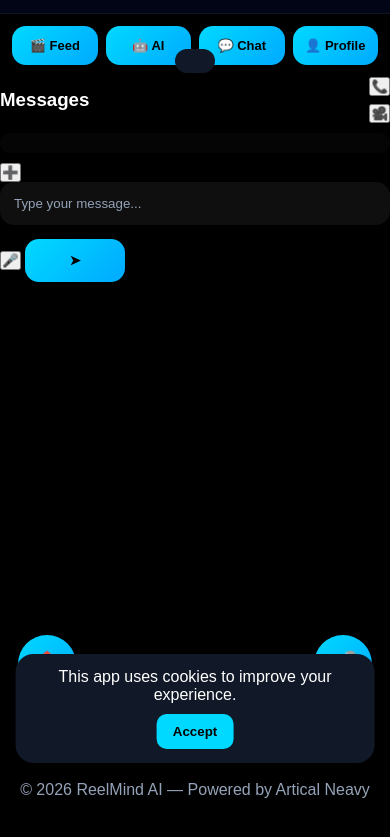
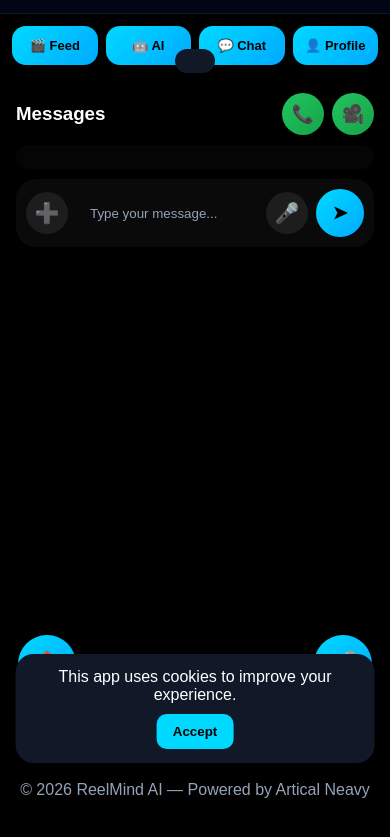
Before and after one commit to neavyartical/ReelMind-Ai, a plain HTML site: page index.html in a window 390 px wide. Both pictures are taken after a click on the button "💬 Chat". Shown: the part 61-898 px from the top of the page. Drawn offline with Linux system fonts and the light colour scheme.

Commit message:
style.css

```diff
--- a/style.css
+++ b/style.css
@@ -37,6 +37,8 @@ body{
 .welcome-card p{
   color:#cbd5e1;
   max-width:420px;
+  padding:0 20px;
+  line-height:1.6;
 }
 
 /* =========================
@@ -84,8 +86,8 @@ body{
   height:22px;
   border-radius:50%;
   display:flex;
+  justify-content:center;
   align-items:center;
-  justify-content:center;
   font-size:12px;
   font-weight:bold;
 }
@@ -207,7 +209,7 @@ select{
 }
 
 textarea{
-  min-height:140px;
+  min-height:120px;
   resize:none;
 }
 
@@ -216,39 +218,44 @@ input::placeholder{
   color:#94a3b8;
 }
 
+select option{
+  color:#000;
+}
+
 /* =========================
    BUTTONS
 ========================= */
 .action,
 .send-btn,
-.call-btn,
 .download-btn{
   border:none;
   padding:14px;
   border-radius:14px;
   cursor:pointer;
   font-weight:bold;
-}
-
-.action,
-.send-btn,
-.download-btn{
   background:linear-gradient(135deg,#00d9ff,#00aaff);
   color:#000;
 }
 
-.call-btn{
+.mini-call{
+  border:none;
+  width:42px;
+  height:42px;
+  border-radius:50%;
+  cursor:pointer;
+  font-size:18px;
   background:linear-gradient(135deg,#22c55e,#16a34a);
   color:#fff;
 }
 
 /* =========================
-   CHAT - WHATSAPP STYLE
+   CHAT SCREEN
 ========================= */
-#messages{
+.chat-screen{
   display:flex;
   flex-direction:column;
-  height:calc(100vh - 190px);
+  height:calc(100vh - 180px);
+  padding:16px;
 }
 
 .chat-header{
@@ -263,17 +270,12 @@ input::placeholder{
   gap:8px;
 }
 
-.chat-actions .call-btn{
-  width:auto;
-  padding:10px 14px;
-}
-
 .message-list{
   flex:1;
   overflow-y:auto;
-  padding:10px;
+  padding:12px;
+  border-radius:20px;
   background:rgba(255,255,255,.02);
-  border-radius:20px;
   margin-bottom:10px;
 }
 
@@ -283,6 +285,7 @@ input::placeholder{
   margin-bottom:10px;
   max-width:78%;
   word-wrap:break-word;
+  font-size:14px;
 }
 
 .message.sent{
@@ -295,22 +298,40 @@ input::placeholder{
   background:rgba(255,255,255,.08);
 }
 
-.chat-box{
+.chat-input-bar{
   display:flex;
-  gap:10px;
+  align-items:center;
+  gap:8px;
+  padding:10px;
+  border-radius:20px;
+  background:rgba(255,255,255,.04);
   position:sticky;
   bottom:0;
-  background:#0f172a;
-  padding-top:10px;
 }
 
-.chat-box input{
+.chat-input-bar input{
   flex:1;
   margin:0;
+  background:transparent;
+}
+
+.chat-icon{
+  width:42px;
+  height:42px;
+  border:none;
+  border-radius:50%;
+  background:rgba(255,255,255,.08);
+  color:#fff;
+  font-size:20px;
+  cursor:pointer;
 }
 
 .send-btn{
-  width:100px;
+  width:48px;
+  height:48px;
+  border-radius:50%;
+  padding:0;
+  font-size:18px;
 }
 
 /* =========================
@@ -339,13 +360,13 @@ input::placeholder{
   bottom:90px;
 }
 
+/* =========================
+   AI DOWNLOAD BUTTON
+========================= */
 .download-btn{
-  position:fixed;
-  bottom:20px;
-  left:50%;
-  transform:translateX(-50%);
   width:220px;
-  display:none;
+  display:block;
+  margin:20px auto 0;
 }
 
 /* =========================
@@ -402,7 +423,7 @@ input::placeholder{
 }
 
 /* =========================
-   DARK MODE
+   MODES
 ========================= */
 body.dark-mode{
   background:#000;
@@ -422,10 +443,6 @@ body.light-mode{
     padding:12px;
   }
 
-  .chat-actions{
-    flex-direction:column;
-  }
-
   .cookie-banner{
     flex-direction:column;
     gap:10px;
@@ -433,6 +450,10 @@ body.light-mode{
   }
 
   .download-btn{
-    width:88%;
+    width:90%;
+  }
+
+  .chat-screen{
+    height:calc(100vh - 170px);
   }
   }
```
